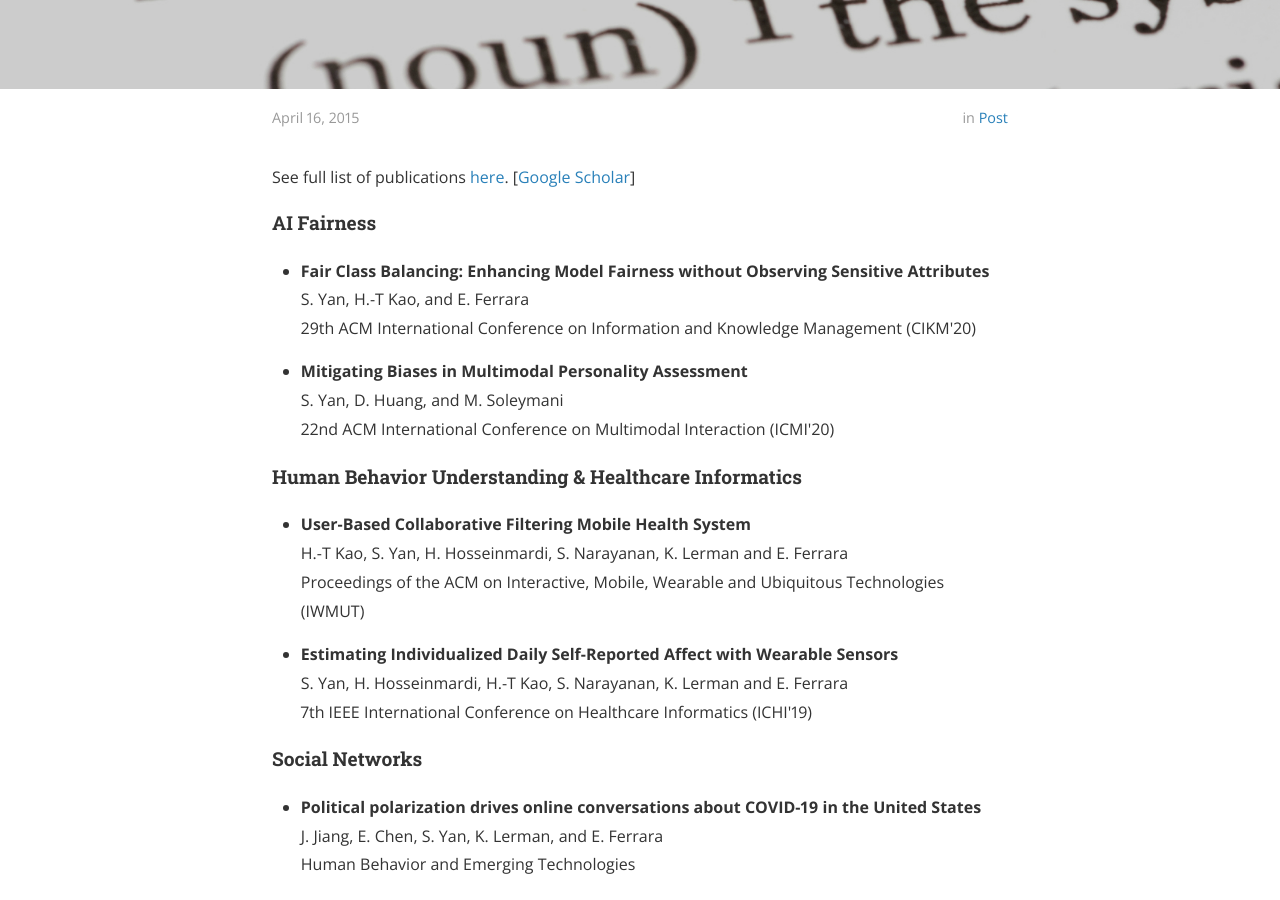
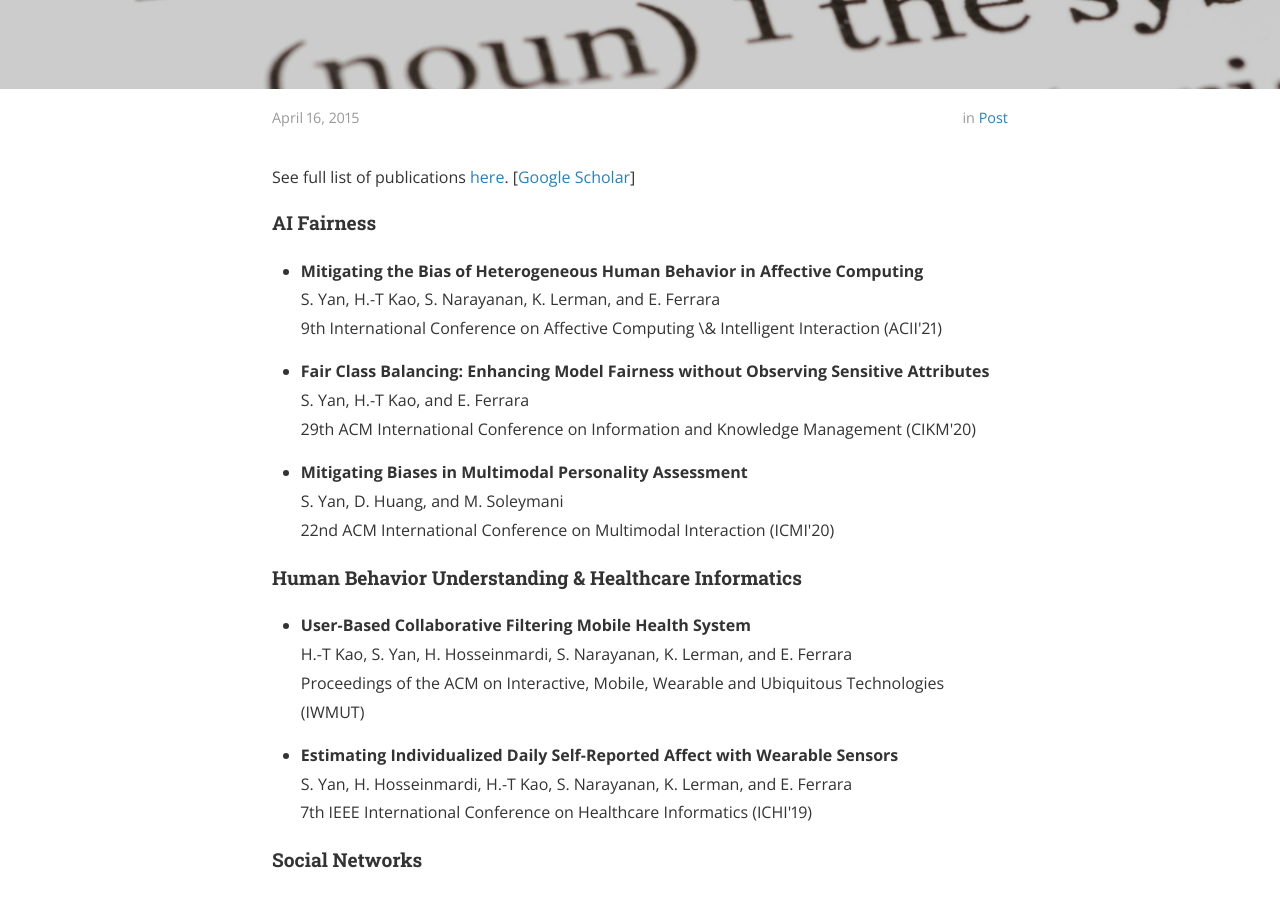
Before and after one commit to yanshentracy/page, a Jekyll site: the page built from _posts/2015-04-19-publication.markdown, in a window 1280 px wide and 900 px high, scrolled down 414 px. Built offline with Jekyll 4.4.1, drawn with Linux system fonts in a browser that asks for light colours; nearby versions of some CDN libraries; some web fonts are replaced.

Commit message:
Update 2015-04-19-publication.markdown

```diff
--- a/_posts/2015-04-19-publication.markdown
+++ b/_posts/2015-04-19-publication.markdown
@@ -9,6 +9,10 @@ cover:  "/assets/publication.jpg"
 See full list of publications <a href="/page/publications/">here</a>. [<a href="https://scholar.google.com/citations?user=U_9LopYAAAAJ&hl=en&oi=sra)">Google Scholar</a>]
 
 #### AI Fairness
+- <p><strong> Mitigating the Bias of Heterogeneous Human Behavior in Affective Computing </strong><br/>
+S. Yan, H.-T Kao, S. Narayanan, K. Lerman, and E. Ferrara<br/>
+9th International Conference on Affective Computing \& Intelligent Interaction (ACII'21)</p>
+
 - <p><strong> Fair Class Balancing: Enhancing Model Fairness without Observing Sensitive Attributes </strong><br/>
 S. Yan, H.-T Kao, and E. Ferrara<br/>
 29th ACM International Conference on Information and Knowledge Management (CIKM'20)</p>
@@ -19,11 +23,11 @@ S. Yan, D. Huang, and M. Soleymani <br/>
 
 #### Human Behavior Understanding & Healthcare Informatics
 - <p><strong> User-Based Collaborative Filtering Mobile Health System </strong><br/>
-H.-T Kao, S. Yan, H. Hosseinmardi, S. Narayanan, K. Lerman and E. Ferrara<br/>
+H.-T Kao, S. Yan, H. Hosseinmardi, S. Narayanan, K. Lerman, and E. Ferrara<br/>
 Proceedings of the ACM on Interactive, Mobile, Wearable and Ubiquitous Technologies (IWMUT)</p>
 
 - <p><strong>Estimating Individualized Daily Self-Reported Affect with Wearable Sensors</strong><br/>
-S. Yan, H. Hosseinmardi, H.-T Kao, S. Narayanan, K. Lerman and E. Ferrara<br/>
+S. Yan, H. Hosseinmardi, H.-T Kao, S. Narayanan, K. Lerman, and E. Ferrara<br/>
 7th IEEE International Conference on Healthcare Informatics (ICHI'19)</p>
 
 #### Social Networks
```
